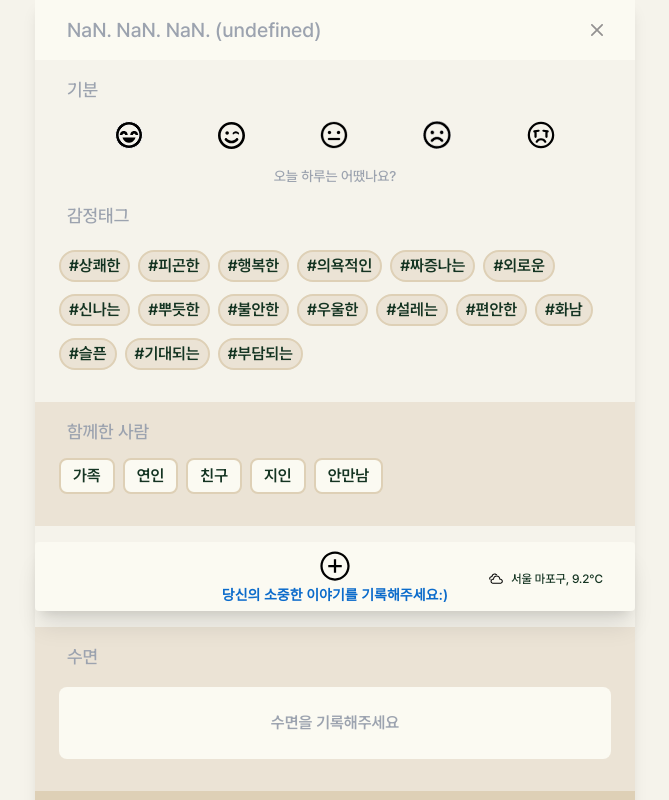
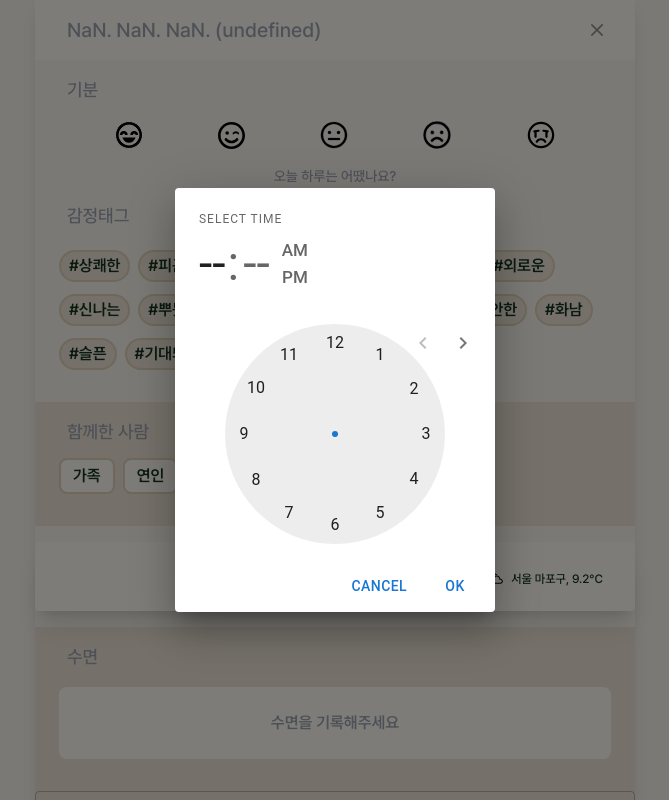
Before and after one commit to tedhun21/dearme, a Next.js app: page /1/diary/create in a window 1280 px wide. Both pictures are taken after a click on the button "수면을 기록해주세요". Shown: the top 800 px of the page, without its empty margins (305-974 px from the left). Built offline with nearby package versions, Linux system fonts and the light colour scheme.

Commit message:
[FE]Feat: diary/create 페이지 수면기록 TimePicker 기능 추가미완성 (#14)

```diff
--- a/app/ui/diary/SleepRecord.tsx
+++ b/app/ui/diary/SleepRecord.tsx
@@ -1,9 +1,52 @@
+import { useState } from "react";
+
+import TextField from "@mui/material/TextField";
+import { MobileTimePicker } from "@mui/x-date-pickers/MobileTimePicker";
+import { LocalizationProvider } from "@mui/x-date-pickers";
+import { AdapterDayjs } from "@mui/x-date-pickers/AdapterDayjs";
+import Box from "@mui/material/Box";
+
 export default function SleepRecord() {
+  const [open, setOpen] = useState(false);
+  const [selectedTime, setSelectedTime] = useState(null);
+  const [sleepTime, setSleepTime] = useState(null);
+  const [wakeTime, setWakeTime] = useState(null);
+
+  const handleOpen = () => {
+    setOpen(true);
+  };
+
+  const handleClose = () => {
+    setOpen(false);
+  };
+
+  const handleTimeChange = (time) => {
+    setSelectedTime(time);
+    handleClose(); // TimePicker를 닫습니다.
+  };
+
   return (
-    <span className="mb-8 mt-2 flex justify-center gap-2 px-6">
-      <button className="w-full rounded-lg bg-default-100 py-6 text-base font-semibold text-gray-400 hover:bg-gray-300">
-        수면을 기록해주세요
-      </button>
-    </span>
+    <>
+      <span className="mb-8 mt-2 flex justify-center gap-2 px-6">
+        <button
+          className="w-full rounded-lg bg-default-100 py-6 text-base font-semibold text-gray-400 hover:bg-gray-300"
+          onClick={handleOpen}
+        >
+          수면을 기록해주세요
+        </button>
+      </span>
+      {open && (
+        <LocalizationProvider dateAdapter={AdapterDayjs}>
+          <MobileTimePicker
+            open={open}
+            onOpen={handleOpen}
+            onClose={handleClose}
+            value={selectedTime}
+            onChange={handleTimeChange}
+            renderInput={(params) => <TextField {...params} />}
+          />
+        </LocalizationProvider>
+      )}
+    </>
   );
 }
```
